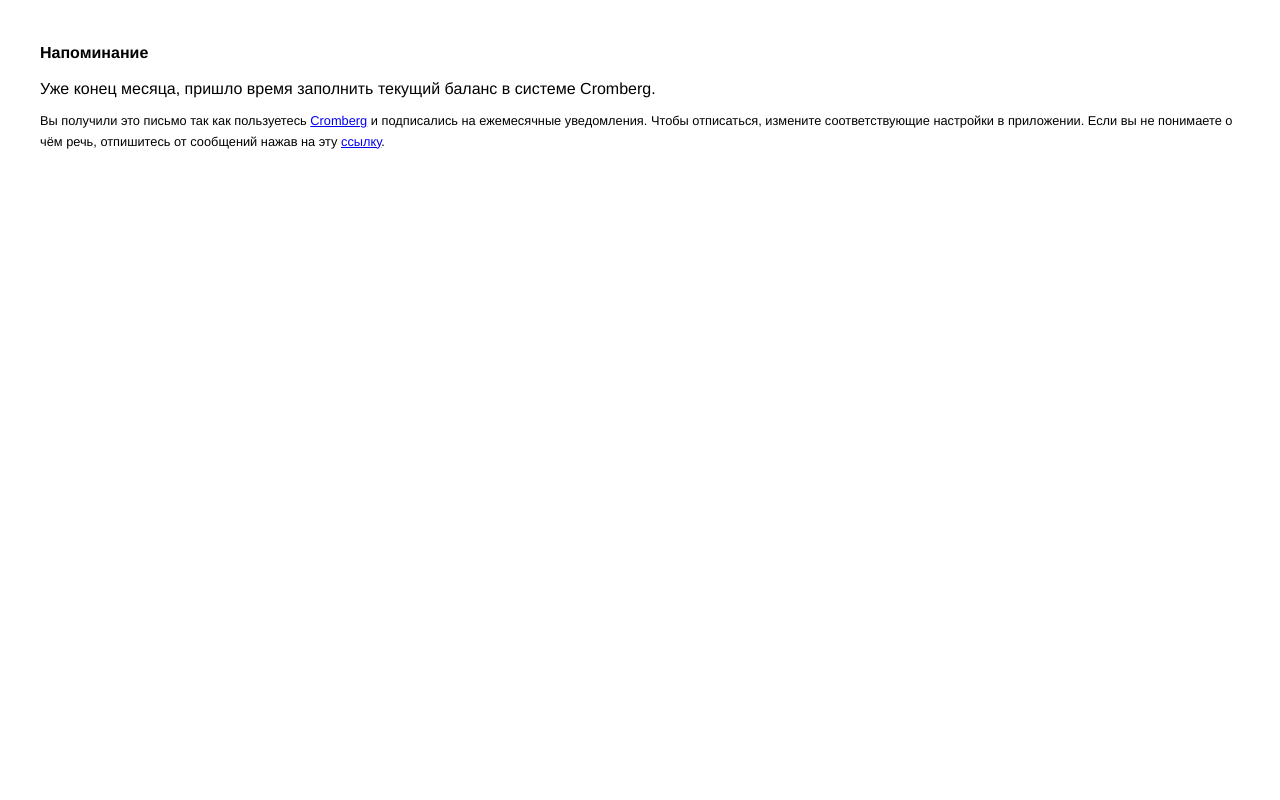
After one commit to z17/home-accounting-system, a PHP site: template server/www/resources/template/email-notification.html in a window 1280 px wide. The commit adds this page. Run offline with PHP 8.4, Linux system fonts and the light colour scheme; the template is opened without the code that fills it, so the values that code supplies are empty; a stand-in replaces the project's code that opens the database connection.

Commit message:
#9 : send and unsubscribe

```diff
--- a/server/www/action/EmailAction.php
+++ b/server/www/action/EmailAction.php
@@ -33,6 +33,7 @@ class EmailAction extends Action
                 $this->db->disableEmail($this->data->email);
                 break;
             default:
+                echo "invalid action";
                 // todo: log this
         }
     }
--- a/server/www/action/UnsubscribeAction.php
+++ b/server/www/action/UnsubscribeAction.php
@@ -12,6 +12,10 @@ class UnsubscribeAction extends Action
 
     public function process()
     {
-        $this->db->disableEmailByUuid($this -> uuid);
+        $this->db->disableEmailByUuid($this->uuid);
+        $emailData = $this->db->getEmailByUuid($this->uuid);
+        $page = TemplateHelper::getTemplate('page-unsubscribe');
+        $page = TemplateHelper::replaceKey('email', $emailData['email'], $page);
+        echo $page;
     }
 }
--- /dev/null
+++ b/server/www/resources/template/email-notification.html
@@ -0,0 +1,48 @@
+<head>
+    <meta http-equiv="Content-Type" content="text/html; charset=UTF-8"/>
+    <title>Cromberg - напоминание</title>
+    <style>
+        * {
+            margin: 0;
+            padding: 0;
+            font-family: "Helvetica Neue", "Helvetica", Helvetica, Arial, sans-serif;
+            font-size: 100%;
+            line-height: 1.6
+        }
+
+        .wrapper {
+            background-color: #ffffff;
+            padding: 40px;
+        }
+
+        body {
+            width: 100%;
+            height: 100%;
+        }
+
+        .unsubscribe {
+            font-size: 80%;
+        }
+
+        p {
+            margin: 10px 0;
+        }
+    </style>
+</head>
+<body>
+<div class="wrapper">
+    <div>
+        <h1>Напоминание</h1>
+        <p>
+            Уже конец месяца, пришло время заполнить текущий баланс в системе Cromberg.
+        </p>
+        <p class="unsubscribe">
+            Вы получили это письмо так как пользуетесь <a href="[[domain_url]]"
+                                                          title="Cromberg - домашняя система учёта финансов">Cromberg</a>
+            и подписались на ежемесячные уведомления. Чтобы отписаться, измените соответствующие настройки в приложении.
+            Если вы не понимаете о чём речь, отпишитесь от сообщений нажав на эту <a
+                href="[[unsubscribe_link]]">ссылку</a>.
+        </p>
+    </div>
+</div>
+</body>
```
Also changed, not shown: server/www/Base.php (+11 -2 lines), server/www/TemplateHelper.php (added, +18 -0 lines), server/www/action/SendNotifyAction.php (+17 -6 lines), server/www/index.php (+12 -1 lines), server/www/resources/template/page-unsubscribe.html (added, +14 -0 lines), server/www/resources/style.css (added), server/www/resources/template/page-404.html (added), server/www/resources/template/page-index.html (added), 1 other file.
